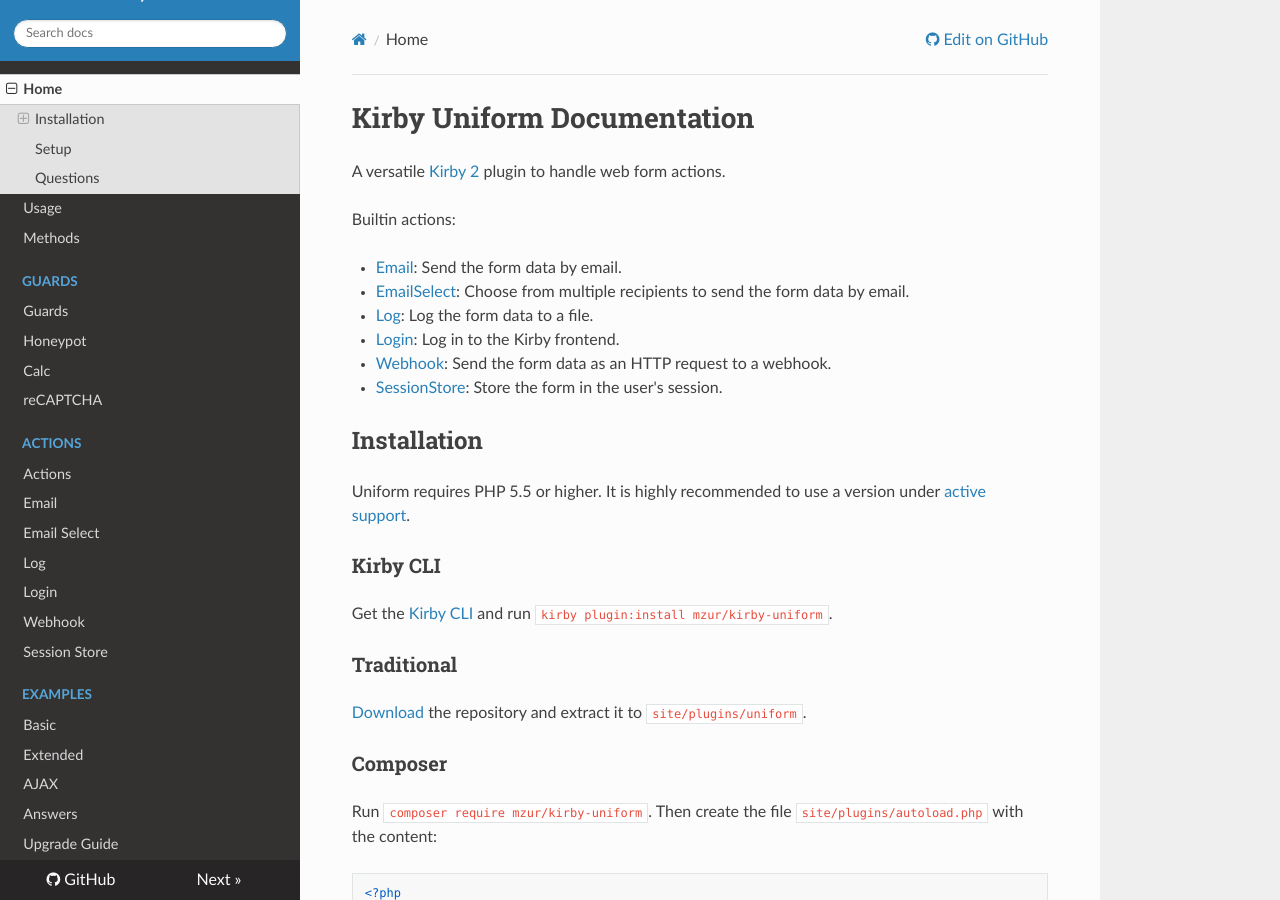
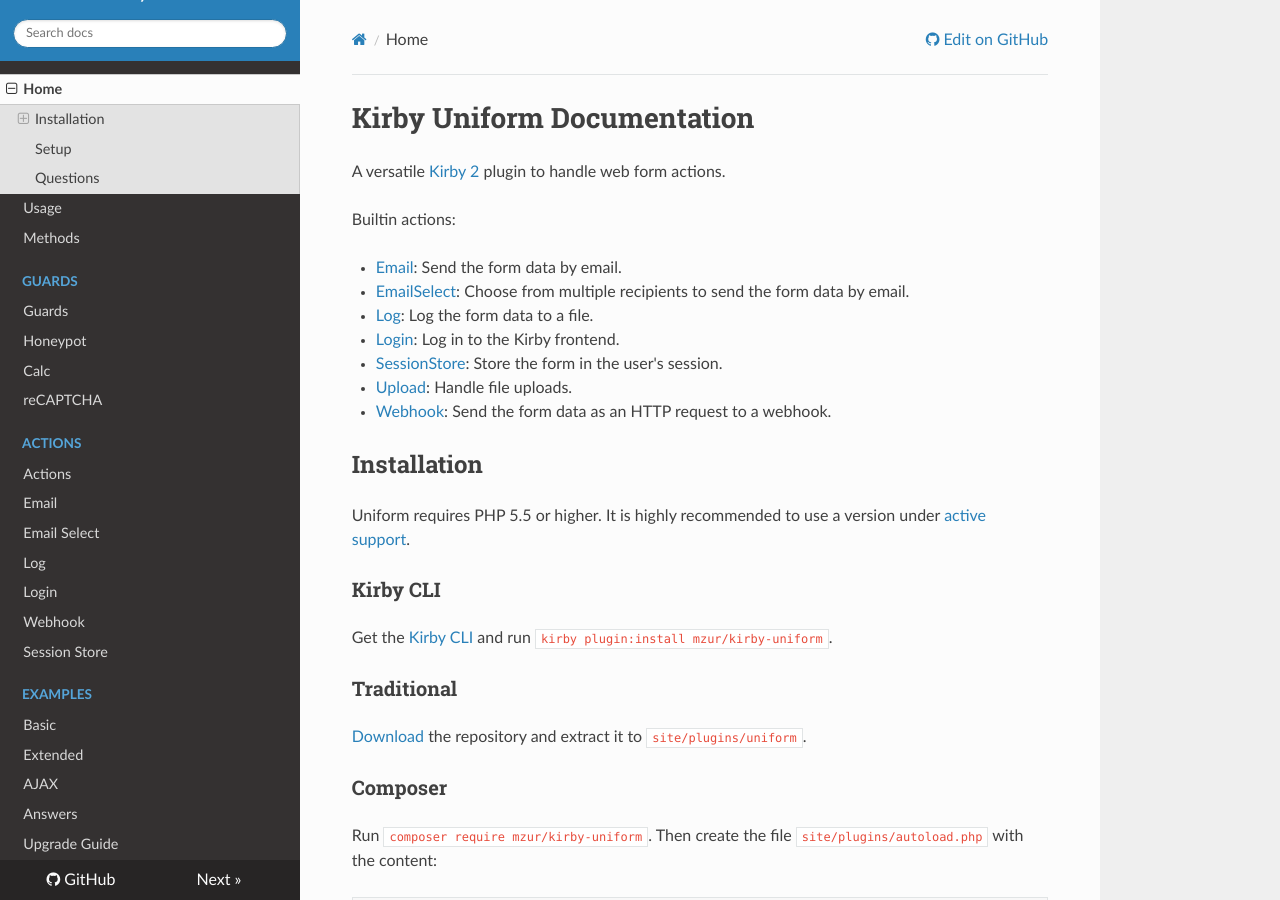
Before and after one commit to mzur/kirby-uniform, an MkDocs documentation site: the page built from docs/index.md, in a window 1280 px wide and 900 px high. Built offline with MkDocs 1.6.1, drawn with Linux system fonts in a browser that asks for light colours; nearby versions of some CDN libraries; old or Windows-style settings are respelled for this version of MkDocs.

Commit message:
Add link to upload action to readme and docs index

```diff
--- a/docs/index.md
+++ b/docs/index.md
@@ -8,8 +8,9 @@ Builtin actions:
 - [EmailSelect](actions/email-select): Choose from multiple recipients to send the form data by email.
 - [Log](actions/log): Log the form data to a file.
 - [Login](actions/login): Log in to the Kirby frontend.
+- [SessionStore](actions/session-store): Store the form in the user's session.
+- [Upload](actions/upload): Handle file uploads.
 - [Webhook](actions/webhook): Send the form data as an HTTP request to a webhook.
-- [SessionStore](actions/session-store): Store the form in the user's session.
 
 ## Installation
 
```
Also changed, not shown: README.md (+2 -1 lines).
